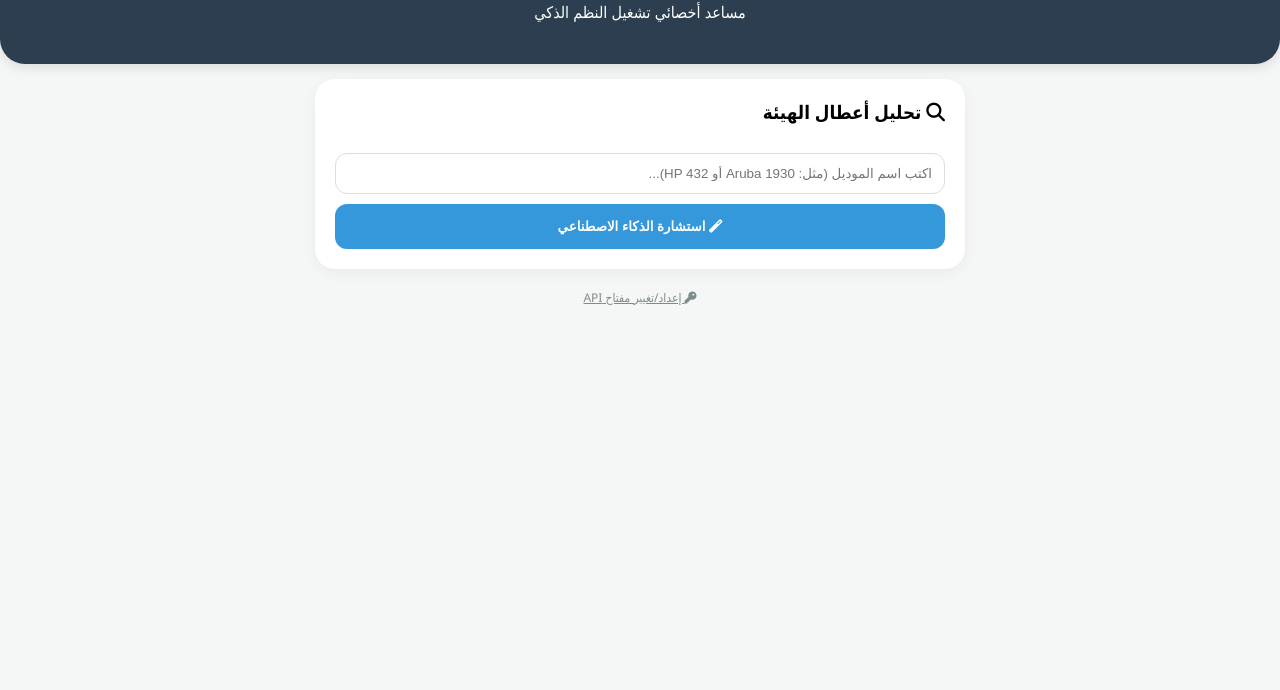
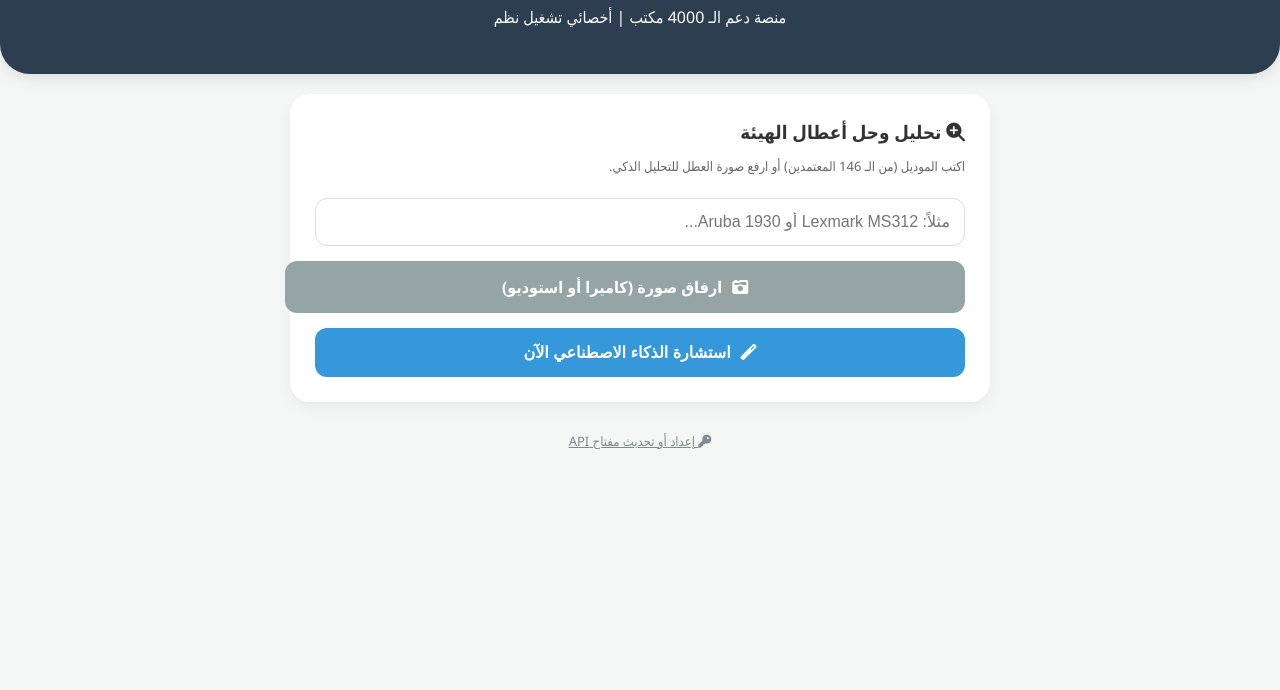
Before and after one commit to ehab20252025/tech-support, a plain HTML site: page index.html in a window 1280 px wide. Shown: the part 110-800 px from the top of the page. Drawn offline with Linux system fonts and the light colour scheme.

Commit message:
Update index.html

```diff
--- a/index.html
+++ b/index.html
@@ -3,60 +3,85 @@
 <head>
     <meta charset="UTF-8">
     <meta name="viewport" content="width=device-width, initial-scale=1.0">
-    <title>إيهاب تِك AI | منصة دعم الأخصائيين</title>
+    <title>إيهاب تِك AI | مساعد أخصائي النظم</title>
     <link rel="stylesheet" href="https://cdnjs.cloudflare.com/ajax/libs/font-awesome/6.4.0/css/all.min.css">
     <style>
-        :root { --primary: #2c3e50; --accent: #3498db; --bg: #f4f7f6; }
-        body { font-family: 'Segoe UI', Tahoma, sans-serif; background: var(--bg); margin: 0; padding: 0; }
-        .header { background: var(--primary); color: white; padding: 25px; text-align: center; border-radius: 0 0 25px 25px; box-shadow: 0 4px 12px rgba(0,0,0,0.1); }
-        .container { padding: 15px; max-width: 650px; margin: auto; }
-        .card { background: white; padding: 20px; border-radius: 20px; box-shadow: 0 4px 15px rgba(0,0,0,0.05); margin-bottom: 20px; }
-        .input-item { width: 100%; padding: 12px; margin-top: 10px; border: 1px solid #ddd; border-radius: 12px; box-sizing: border-box; }
-        .btn { background: var(--accent); color: white; border: none; padding: 15px; border-radius: 12px; width: 100%; cursor: pointer; font-weight: bold; transition: 0.3s; margin-top: 10px; }
-        #aiResponse { background: #f0f7ff; padding: 18px; border-radius: 15px; margin-top: 15px; display: none; border-right: 6px solid var(--accent); line-height: 1.7; font-size: 15px; }
-        .config-area { font-size: 12px; text-align: center; margin-top: 20px; color: #7f8c8d; }
-        .loader { display: none; text-align: center; margin: 15px 0; color: var(--accent); }
+        :root { --primary: #2c3e50; --accent: #3498db; --bg: #f4f7f6; --success: #27ae60; }
+        body { font-family: 'Segoe UI', Tahoma, sans-serif; background: var(--bg); margin: 0; padding: 0; color: #333; }
+        .header { background: var(--primary); color: white; padding: 30px 20px; text-align: center; border-radius: 0 0 30px 30px; box-shadow: 0 4px 15px rgba(0,0,0,0.1); }
+        .container { padding: 20px; max-width: 700px; margin: auto; }
+        .card { background: white; padding: 25px; border-radius: 20px; box-shadow: 0 5px 15px rgba(0,0,0,0.05); margin-bottom: 20px; position: relative; }
+        .input-item { width: 100%; padding: 14px; margin-top: 10px; border: 1px solid #ddd; border-radius: 12px; box-sizing: border-box; font-size: 16px; outline: none; }
+        .btn { background: var(--accent); color: white; border: none; padding: 15px; border-radius: 12px; width: 100%; cursor: pointer; font-weight: bold; font-size: 16px; display: flex; align-items: center; justify-content: center; gap: 10px; transition: 0.3s; margin-top: 15px; }
+        .btn:active { transform: scale(0.98); }
+        .btn-upload { background: #95a5a6; }
+        #aiResponse { background: #f0f7ff; padding: 20px; border-radius: 15px; margin-top: 20px; display: none; border-right: 6px solid var(--accent); line-height: 1.8; font-size: 15px; white-space: pre-wrap; }
+        .loader { display: none; text-align: center; margin: 20px 0; color: var(--accent); font-weight: bold; }
+        .config-link { text-align: center; margin-top: 30px; font-size: 13px; color: #7f8c8d; text-decoration: underline; cursor: pointer; }
+        #previewImg { width: 100%; border-radius: 12px; margin-top: 15px; display: none; border: 1px solid #eee; }
     </style>
 </head>
 <body>
 
 <div class="header">
-    <h1><i class="fas fa-brain"></i> إيهاب تِك AI</h1>
-    <p>مساعد أخصائي تشغيل النظم الذكي</p>
+    <h1><i class="fas fa-brain"></i> إيهاب تِك الذكي</h1>
+    <p>منصة دعم الـ 4000 مكتب | أخصائي تشغيل نظم</p>
 </div>
 
 <div class="container">
     <div class="card">
-        <h3 style="margin-top:0;"><i class="fas fa-search"></i> تحليل أعطال الهيئة</h3>
-        <input type="text" id="modelSearch" class="input-item" placeholder="اكتب اسم الموديل (مثل: Aruba 1930 أو HP 432)...">
+        <h3 style="margin:0;"><i class="fas fa-search-plus"></i> تحليل وحل أعطال الهيئة</h3>
+        <p style="font-size:13px; color:#666;">اكتب الموديل (من الـ 146 المعتمدين) أو ارفع صورة العطل للتحليل الذكي.</p>
 
-        <button class="btn" onclick="askAI()"><i class="fas fa-magic"></i> استشارة الذكاء الاصطناعي</button>
+        <input type="text" id="modelSearch" class="input-item" placeholder="مثلاً: Lexmark MS312 أو Aruba 1930...">
 
-        <div class="loader" id="loader"><i class="fas fa-circle-notch fa-spin"></i> جاري استدعاء الخبرة التقنية...</div>
+        <label class="btn btn-upload">
+            <i class="fas fa-camera-retro"></i> ارفاق صورة (كاميرا أو استوديو)
+            <input type="file" id="imageFile" accept="image/*" hidden onchange="previewFile(this)">
+        </label>
+        <img id="previewImg">
+
+        <button class="btn" id="askBtn" onclick="askAI()">
+            <i class="fas fa-magic"></i> استشارة الذكاء الاصطناعي الآن
+        </button>
+
+        <div class="loader" id="loader"><i class="fas fa-cog fa-spin"></i> جاري الاتصال بخبرة Gemini التقنية...</div>
         <div id="aiResponse"></div>
     </div>
 
-    <div class="config-area">
-        <span onclick="setupKey()" style="cursor:pointer; text-decoration: underline;"><i class="fas fa-key"></i> إعداد/تغيير مفتاح API</span>
+    <div class="config-link" onclick="updateApiKey()">
+        <i class="fas fa-key"></i> إعداد أو تحديث مفتاح API
     </div>
 </div>
 
 <script>
-    // عند التشغيل، التأكد من وجود المفتاح
-    let API_KEY = localStorage.getItem('gemini_api_key');
+    // جلب المفتاح من التخزين المحلي للمتصفح
+    let API_KEY = localStorage.getItem('ehab_tech_key');
 
-    function setupKey() {
-        const key = prompt("يرجى إدخال مفتاح Gemini API الخاص بك لمرة واحدة:");
+    function updateApiKey() {
+        const key = prompt("يرجى إدخال مفتاح Gemini API الخاص بك:");
         if (key) {
-            localStorage.setItem('gemini_api_key', key);
+            localStorage.setItem('ehab_tech_key', key);
             API_KEY = key;
-            alert("تم حفظ المفتاح بنجاح! يمكنك الآن استخدام الذكاء الاصطناعي.");
+            alert("تم حفظ المفتاح بنجاح!");
+        }
+    }
+
+    function previewFile(input) {
+        if (input.files && input.files[0]) {
+            const reader = new FileReader();
+            reader.onload = e => {
+                const img = document.getElementById('previewImg');
+                img.src = e.target.result;
+                img.style.display = 'block';
+            };
+            reader.readAsDataURL(input.files[0]);
         }
     }
 
     async function askAI() {
         if (!API_KEY) {
-            setupKey();
+            updateApiKey();
             return;
         }
 
@@ -64,15 +89,22 @@
         const responseDiv = document.getElementById('aiResponse');
         const loader = document.getElementById('loader');
 
-        if (!model) return alert("يرجى كتابة اسم الموديل");
+        if (!model) return alert("يرجى كتابة اسم الموديل أولاً");
 
         loader.style.display = 'block';
         responseDiv.style.display = 'none';
 
         try {
-            const promptText = `أنت أخصائي تشغيل نظم خبير. الموديل هو ${model}. قدم لي قائمة نقطية بأشهر الأعطال الشائعة لهذا الجهاز وحلولها التقنية السريعة بلهجة مهنية واضحة.`;
+            // الرابط المحدث لحل مشكلة الـ 404
+            const url = `https://generativelanguage.googleapis.com/v1beta/models/gemini-1.5-flash-latest:generateContent?key=${API_KEY}`;
 
-            const response = await fetch(`https://generativelanguage.googleapis.com/v1beta/models/gemini-1.5-flash:generateContent?key=${API_KEY}`, {
+            const promptText = `بصفتك أخصائي تشغيل نظم خبير، الموديل هو ${model}.
+            بناءً على قائمة الأجهزة المعتمدة في الهيئة، قدم لي:
+            1. أشهر 3 أعطال تقنية لهذا الجهاز.
+            2. حلول سريعة (الزتونة) لكل عطل.
+            اجعل الإجابة بلهجة مهنية مصرية واضحة ومختصرة.`;
+
+            const response = await fetch(url, {
                 method: "POST",
                 headers: { "Content-Type": "application/json" },
                 body: JSON.stringify({
@@ -81,13 +113,19 @@
             });
 
             const data = await response.json();
+
+            // معالجة الخطأ إذا لم تكن الإجابة ناجحة
+            if (data.error) {
+                throw new Error(data.error.message);
+            }
+
             const resultText = data.candidates[0].content.parts[0].text;
+            responseDiv.innerHTML = "<strong>💡 توصيات ذكاء إيهاب تِك:</strong><br><br>" + resultText;
+            responseDiv.style.display = 'block';
 
-            responseDiv.innerHTML = "<strong>توصيات إيهاب تِك الذكية:</strong><br><br>" + resultText.replace(/\n/g, "<br>");
-            responseDiv.style.display = 'block';
         } catch (error) {
-            alert("خطأ: تأكد من صحة المفتاح أو اتصال الإنترنت.");
-            console.error(error);
+            alert("خطأ تقني: " + error.message);
+            console.error("Error details:", error);
         } finally {
             loader.style.display = 'none';
         }
```
